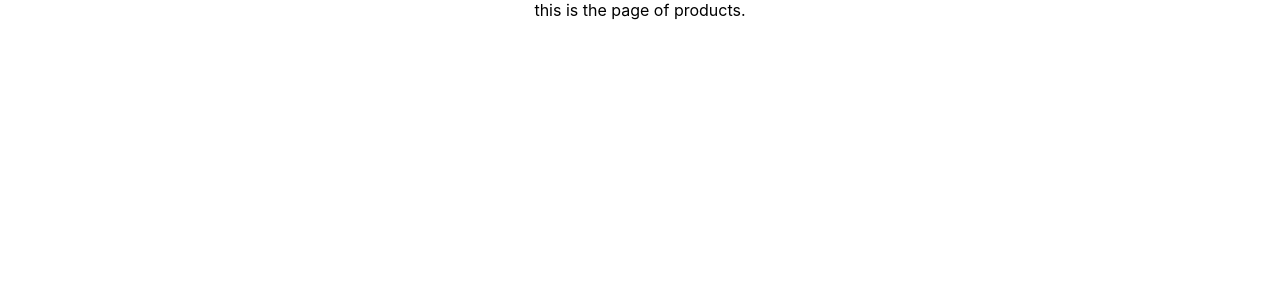
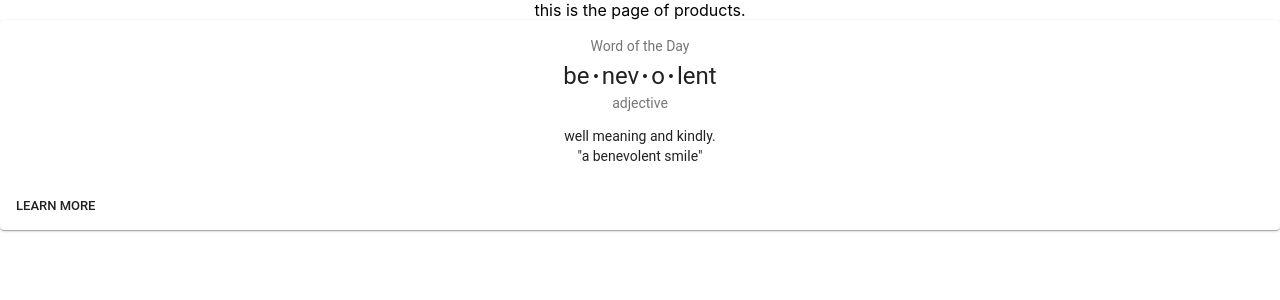
Before and after one commit to frappe-dev/frappedev-homepage, a React (Create React App) app: page /products in a window 1280 px wide. Shown: the top 300 px of the page. Built offline with nearby package versions, Linux system fonts and the light colour scheme.

Commit message:
ProductページにMaterialUIのCardを表示する様に設定

```diff
--- /dev/null
+++ b/src/components/ProductCard.js
@@ -0,0 +1,65 @@
+import React, {Component} from 'react';
+import PropTypes from 'prop-types';
+import { withStyles } from '@material-ui/core/styles';
+import Card from '@material-ui/core/Card';
+import CardActions from '@material-ui/core/CardActions';
+import CardContent from '@material-ui/core/CardContent';
+import Button from '@material-ui/core/Button';
+import Typography from '@material-ui/core/Typography';
+
+const styles = {
+  card: {
+    minWidth: 275,
+  },
+  bullet: {
+    display: 'inline-block',
+    margin: '0 2px',
+    transform: 'scale(0.8)',
+  },
+  title: {
+    fontSize: 14,
+  },
+  pos: {
+    marginBottom: 12,
+  },
+};
+
+class ProductCard extends Component {
+  render() {
+    const { classes } = this.props;
+    const bull = <span className={classes.bullet}>•</span>;
+    return (
+      <Card className={classes.card}>
+        <CardContent>
+          <Typography className={classes.title} color="textSecondary" gutterBottom>
+            Word of the Day
+          </Typography>
+          <Typography variant="h5" component="h2">
+            be
+            {bull}
+            nev
+            {bull}o{bull}
+            lent
+          </Typography>
+          <Typography className={classes.pos} color="textSecondary">
+            adjective
+          </Typography>
+          <Typography component="p">
+            well meaning and kindly.
+            <br />
+            {'"a benevolent smile"'}
+          </Typography>
+        </CardContent>
+        <CardActions>
+          <Button size="small">Learn More</Button>
+        </CardActions>
+      </Card>
+    );
+  }
+}
+
+ProductCard.propTypes = {
+  classes: PropTypes.object.isRequired,
+};
+
+export default withStyles(styles)(ProductCard);
--- a/src/containers/Products.js
+++ b/src/containers/Products.js
@@ -1,11 +1,13 @@
 import React, { Component } from 'react';
 import { withRouter } from 'react-router';
+import ProductCard from '../components/ProductCard'
 
 class Products extends Component {
     render() {
         return (
             <div>
                 this is the page of products.
+                <ProductCard/>
             </div>
         );
     }
```
